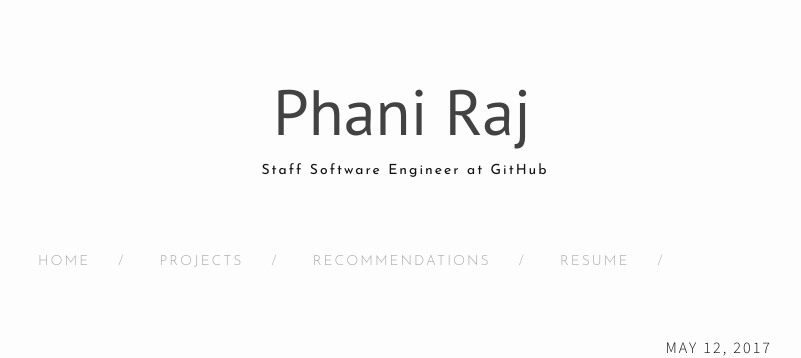
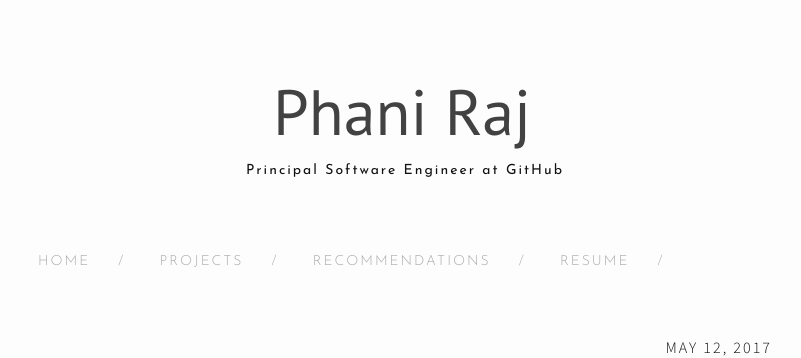
Before and after one commit to Phanatic/phanatic.github.io, a Jekyll site: the page built from index.html, in a window 1280 px wide and 900 px high. Shown: the top 358 px of the window, without its empty margins (238-1039 px from the left). Built offline with Jekyll 4.4.1, drawn with Linux system fonts in a browser that asks for light colours; nearby versions of some CDN libraries; the list of posts is cut into pages by our own code; comment, search, counter and statistics services are not loaded; some of the changed text lies outside the part shown.

Commit message:
Update _config.yml

```diff
--- a/_config.yml
+++ b/_config.yml
@@ -8,7 +8,7 @@
 # Site settings
 title: Phani Raj
 email: phanirajuyn@gmail.com
-description: Staff Software Engineer at GitHub
+description: Principal Software Engineer at GitHub
 baseurl: "" # the subpath of your site, e.g. /blog
 url: "http://phanatic.github.io" # the base hostname & protocol for your site
 twitter_username: phanirajuyn
```
